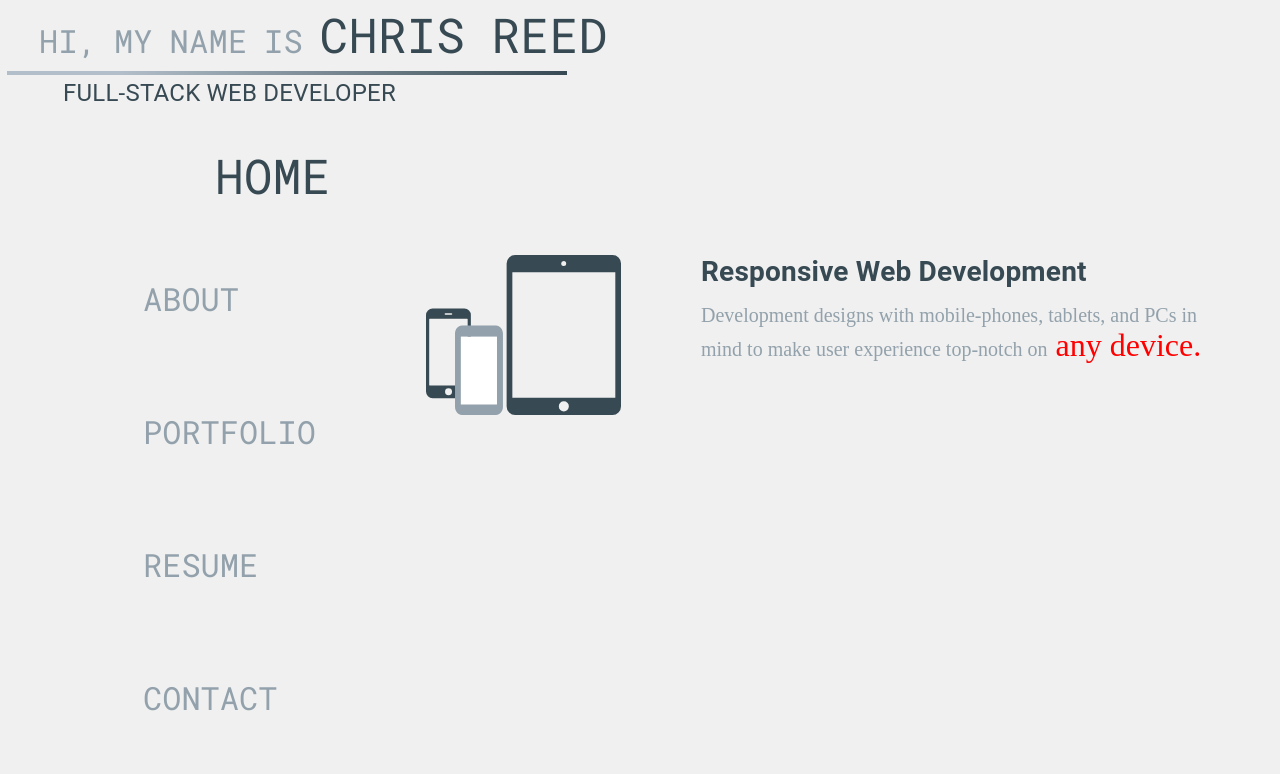
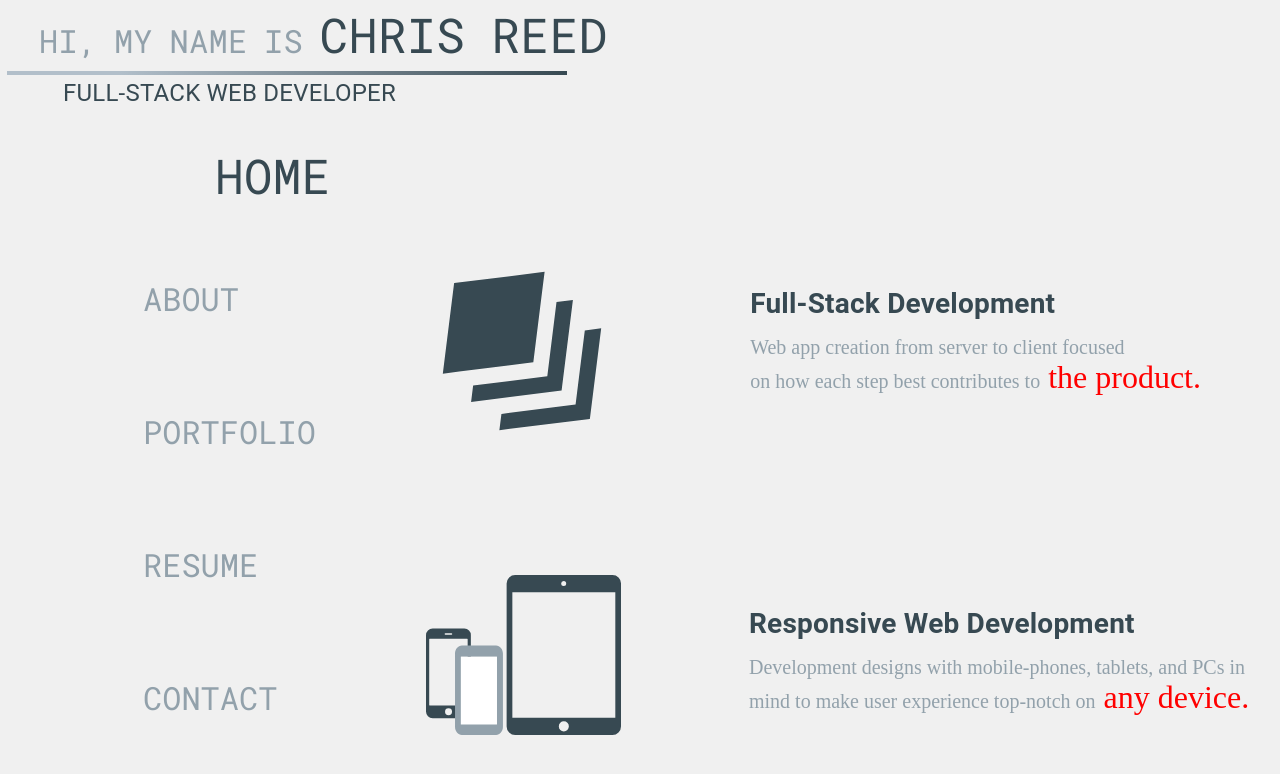
Before and after one commit to cr31293/chrisreed, a React (Create React App) app: page / in a window 1280 px wide. Shown: the top 774 px of the page. Built offline with nearby package versions, Linux system fonts and the light colour scheme.

Commit message:
full-stack section added to home

```diff
--- a/src/components/ContentContainer/Content/Home.js
+++ b/src/components/ContentContainer/Content/Home.js
@@ -1,10 +1,11 @@
-import React from 'react';
+import React from "react";
 import { makeStyles, useTheme } from "@material-ui/styles";
 import useMediaQuery from "@material-ui/core/useMediaQuery";
 import Grid from "@material-ui/core/Grid";
 
+import fullStackIcon from "../../../assets/fullstack.svg";
 import mobileAppsIcon from "../../../assets/mobileIcon.svg";
-import { Typography } from '@material-ui/core';
+import { Typography } from "@material-ui/core";
 
 const useStyles = makeStyles((theme) => ({
   gridContainer: {
@@ -19,34 +20,37 @@ const useStyles = makeStyles((theme) => ({
     [theme.breakpoints.down("md")]: {
       marginLeft: "-2em",
       marginTop: "15em",
-
     },
     [theme.breakpoints.down("sm")]: {
       marginLeft: "-7.5em",
       marginTop: "10em",
-      display: "inline"
-    }
+      display: "inline",
+    },
   },
   responsiveContainer: {
+    marginTop: "10em",
+    marginLeft: "5em"
+  },
 
+  fullStackContainer: {
+    marginTop: "2em",
+    marginLeft: "3.25em"
   },
+
   header: {
     fontSize: "1.75rem",
     fontWeight: 700,
     color: "#374952",
     marginBottom: ".5em",
-    [theme.breakpoints.down("lg")]: {
-
-    }
-
+    [theme.breakpoints.down("lg")]: {},
   },
   text: {
     fontSize: "1.25rem",
     fontWeight: 300,
     color: "#92a1ab",
     [theme.breakpoints.down("md")]: {
-      fontSize: "1rem"
-    }
+      fontSize: "1rem",
+    },
   },
   specialText: {
     fontFamily: "Pacifico",
@@ -54,55 +58,76 @@ const useStyles = makeStyles((theme) => ({
     fontWeight: 300,
     color: "red",
     [theme.breakpoints.down("md")]: {
-      fontSize: "1.5rem"
-    }
+      fontSize: "1.5rem",
+    },
+  },
+  fullStackIcon: {
+    height: "12em",
+    display: "flex",
+    marginRight: "5em",
+    transform:'rotate(315deg)'
+
   },
   mobileIcon: {
     height: "10em",
     display: "flex",
-    marginBottom: "1em",
-    marginRight: "5em",
+    marginTop: "8em",
+    marginRight: "3em",
     [theme.breakpoints.down("md")]: {
       height: "8em",
-      marginRight: "2.5em"
-    }
-  }
-}))
+      marginRight: "2.5em",
+    },
+  },
+}));
 
-export default function HomePage () {
+export default function HomePage() {
   const classes = useStyles();
   const theme = useTheme();
   const matchesSM = useMediaQuery(theme.breakpoints.down("md"));
 
-
   return (
     <>
+      <Grid container className={classes.gridContainer} direction="column">
+        <Grid item>
+    {/* full-stack block */}
           <Grid
             container
             direction="row"
             justify={matchesSM ? "center" : "flex-end"}
-          className={classes.gridContainer}
+          >
+            <img
+              className={classes.fullStackIcon}
+              alt="mobile device icon"
+              src={fullStackIcon}
+            />
+            <Grid className={classes.fullStackContainer} item sm>
+              <Typography variant="h4" className={classes.header}>
+                Full-Stack Development
+              </Typography>
+              <Typography variant="subtitle" className={classes.text}>
+                Web app creation from  server to  client focused
+                {matchesSM ? <null /> : <br />}
+                on how each step best contributes to
+                <span className={classes.specialText}> the product.</span>
+              </Typography>
+            </Grid>
+          </Grid>
+          {/* Responsive Design block */}
+          <Grid
+            container
+            direction="row"
+            justify={matchesSM ? "center" : "flex-end"}
           >
             <img
               className={classes.mobileIcon}
               alt="mobile device icon"
               src={mobileAppsIcon}
             />
-          <Grid
-            className={classes.responsiveContainer}
-            item
-            sm
-          >
-            <Typography
-              variant="h4"
-              className={classes.header}
-            >
+            <Grid className={classes.responsiveContainer} item sm>
+              <Typography variant="h4" className={classes.header}>
                 Responsive Web Development
               </Typography>
-            <Typography
-              variant="subtitle"
-              className={classes.text}
-            >
+              <Typography variant="subtitle" className={classes.text}>
                 Development designs with mobile-phones, tablets, and PCs in
                 {matchesSM ? <null /> : <br />}
                 mind to make user experience top-notch on
@@ -110,7 +135,8 @@ export default function HomePage () {
               </Typography>
             </Grid>
           </Grid>
-
+        </Grid>
+      </Grid>
     </>
-  )
+  );
 }
```
Also changed, not shown: src/assets/fullstack.svg (added), 1 other file (tests, documents, lock files or other folders). Lines whose indentation alone changed are shown as unchanged.
